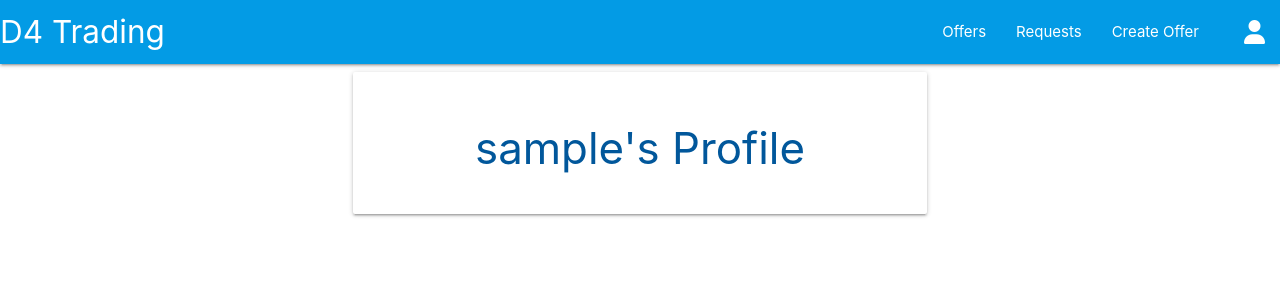
After one commit to Erikas-Ramanauskas/Milestone-Project-3, a Flask app: a page that uses templates/base.html in a window 1280 px wide. The commit adds this page. Shown: the top 300 px of the page. Run offline with Flask 3, Linux system fonts and the light colour scheme; the visitor is signed in with stand-in values (Sample User, id 1); a database or web service that is not in the repository returns one stand-in record (values such as "Sample title"); some libraries are stand-ins or nearby versions.

Commit message:
Log in setings

```diff
--- a/app.py
+++ b/app.py
@@ -71,6 +71,68 @@ def register():
     return render_template("register.html")
 
 
+@app.route("/login", methods=["GET", "POST"])
+def login():
+    if request.method == "POST":
+        # check if username exists in db
+        existing_user = mongo.db.users.find_one(
+            {"username": request.form.get("username").lower()})
+
+        if existing_user:
+            # ensure hashed password matches user input
+            if check_password_hash(
+                    existing_user["password"], request.form.get("password")):
+                        session["user"] = request.form.get("username").lower()
+                        flash("Welcome, {}".format(
+                            request.form.get("username")))
+                        return redirect(url_for(
+                            "profile", username=session["user"]))
+            else:
+                # invalid password match
+                flash("Incorrect Username and/or Password")
+                return redirect(url_for("login"))
+
+        else:
+            # username doesn't exist
+            flash("Incorrect Username and/or Password")
+            return redirect(url_for("login"))
+
+    return render_template("login.html")
+
+
+@app.route("/profile/<username>", methods=["GET", "POST"])
+def profile(username):
+    # grab the session user's username from db
+    username = mongo.db.users.find_one(
+        {"username": session["user"]})["username"]
+
+    if session["user"]:
+        return render_template("profile.html", username=username)
+
+    return redirect(url_for("login"))
+
+
+# @app.route("/edit_profile/<username>", methods=["GET", "POST"])
+# def edit_profile(username):
+#     # grab the session user's username from db
+#     username = mongo.db.users.find_one(
+#         {"username": session["user"]})["username"]
+
+#     # Eddit user details
+
+#     if session["user"]:
+#         return render_template("profile.html", username=username)
+
+#     return redirect(url_for("login"))
+
+
+@app.route("/logout")
+def logout():
+    # remove user from session cookie
+    flash("You have been logged out")
+    session.pop("user")
+    return redirect(url_for("login"))
+
 if __name__ == "__main__":
     app.run(host=os.environ.get("IP"),
             port=int(os.environ.get("PORT")),
--- a/templates/base.html
+++ b/templates/base.html
@@ -33,18 +33,18 @@
       <ul id="dropdown1" class="dropdown-content">
         {% if session.user %}
         <li>
-          <a href="#">Profile</a>
+          <a href="{{ url_for('profile', username=session['user']) }}">Profile</a>
         </li>
 
         <li class="divider"></li>
         <li>
-          <a href="#"><i class="fa-solid fa-right-from-bracket"></i></a>
+          <a href="{{ url_for('logout') }}"><i class="fa-solid fa-right-from-bracket"></i></a>
         </li>
         {% else %}
         <li><a href="{{ url_for('register') }}">Register</a></li>
         <li class="divider"></li>
         <li>
-          <a href="#"><i class="fa-solid fa-right-to-bracket"></i></a>
+          <a href="{{ url_for('login') }}"><i class="fa-solid fa-right-to-bracket"></i></a>
         </li>
         {% endif %}
       </ul>
@@ -81,16 +81,16 @@
         {% if session.user %}
         <li><a href="#">Create Offer</a></li>
         <li>
-          <a href="#">Profile</a>
+          <a href="{{ url_for('profile', username=session['user']) }}">Profile</a>
         </li>
         <li>
-          <a href="#"><i class="fa-solid fa-right-from-bracket"></i></a>
+          <a href="{{ url_for('logout') }}"><i class="fa-solid fa-right-from-bracket"></i></a>
         </li>
         {% else %}
+        <li><a href="{{ url_for('register') }}">Register</a></li>
         <li>
-          <a href="#"><i class="fa-solid fa-right-to-bracket"></i></a>
+          <a href="{{ url_for('login') }}"><i class="fa-solid fa-right-to-bracket"></i></a>
         </li>
-        <li><a href="{{ url_for('register') }}">Register</a></li>
         {% endif %}
       </ul>
     </header>
--- /dev/null
+++ b/templates/profile.html
@@ -0,0 +1,14 @@
+{% extends "base.html" %}
+{% block content %}
+
+    <div class="row">
+        <div class="col s12 m8 offset-m2">
+            <div class="card-panel">
+                <h3 class="center-align light-blue-text text-darken-4">
+                    {{ username }}'s Profile
+                </h3>
+            </div>
+        </div>
+    </div>
+
+{% endblock %}
--- a/templates/register.html
+++ b/templates/register.html
@@ -76,8 +76,8 @@
 <div class="row">
   <div class="col s12">
     <p class="center-align">
-      Already Registered?
-      <a href="#" class="light-blue-text text-darken-4">Log In</a>
+      Already have an account?
+      <a href="{{ url_for('login') }}" class="light-blue-text text-darken-4">Log In</a>
     </p>
   </div>
 </div>
```
